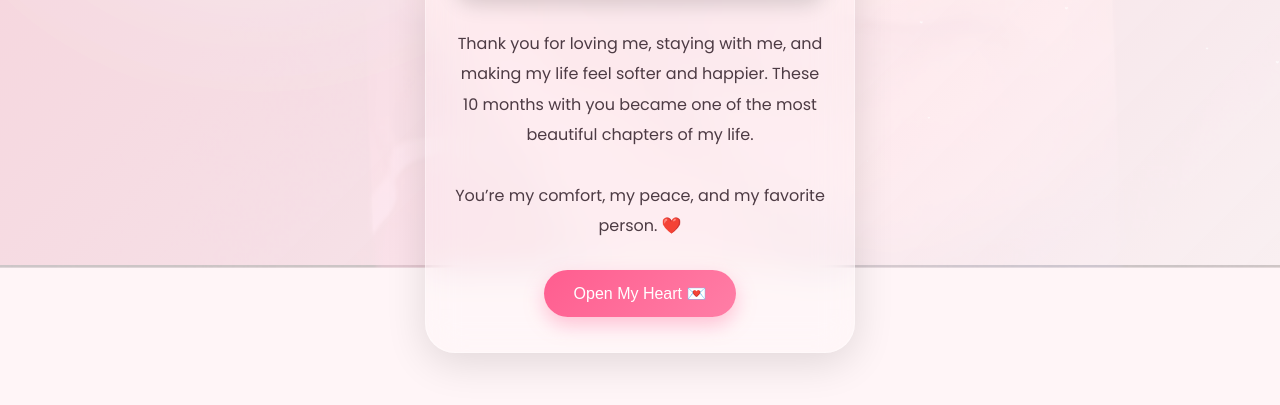
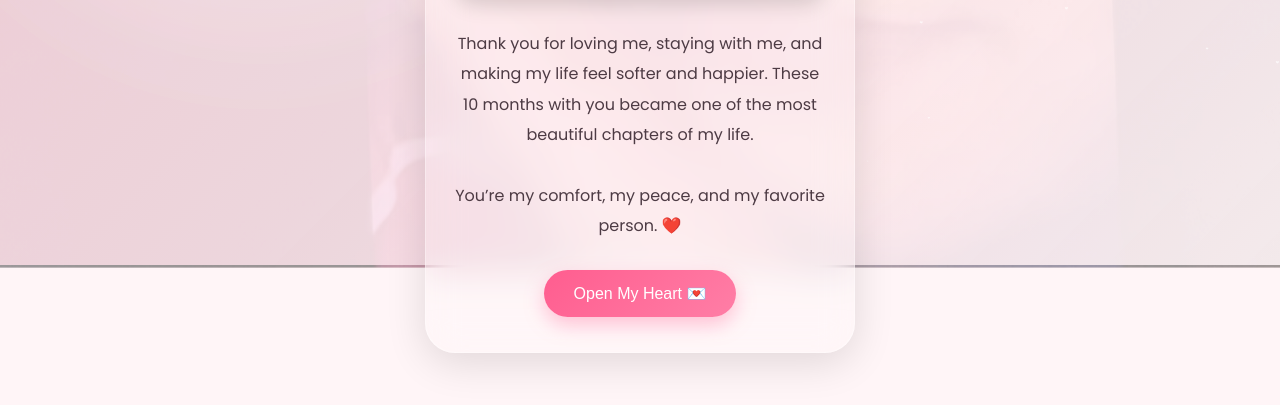
Before and after one commit to adielway/10th, a plain HTML site: page index.html in a window 1280 px wide. Shown: the part 535-940 px from the top of the page. Drawn offline with Linux system fonts and the light colour scheme.

Commit message:
updated monthsary website

```diff
--- a/index.html
+++ b/index.html
@@ -53,7 +53,7 @@ body::before{
 
     background-repeat:no-repeat;
 
-    opacity:0.20;
+    opacity:0.40;
 
     z-index:-5;
 
```
